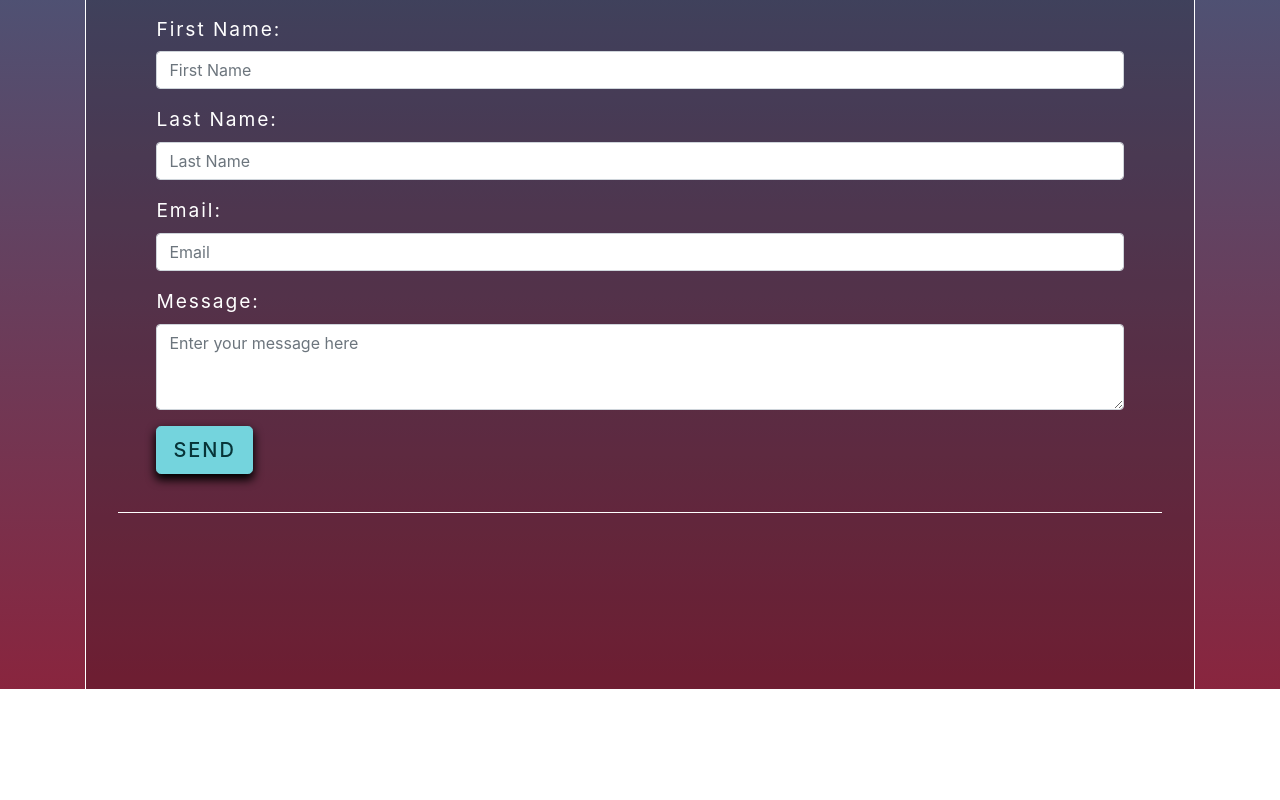
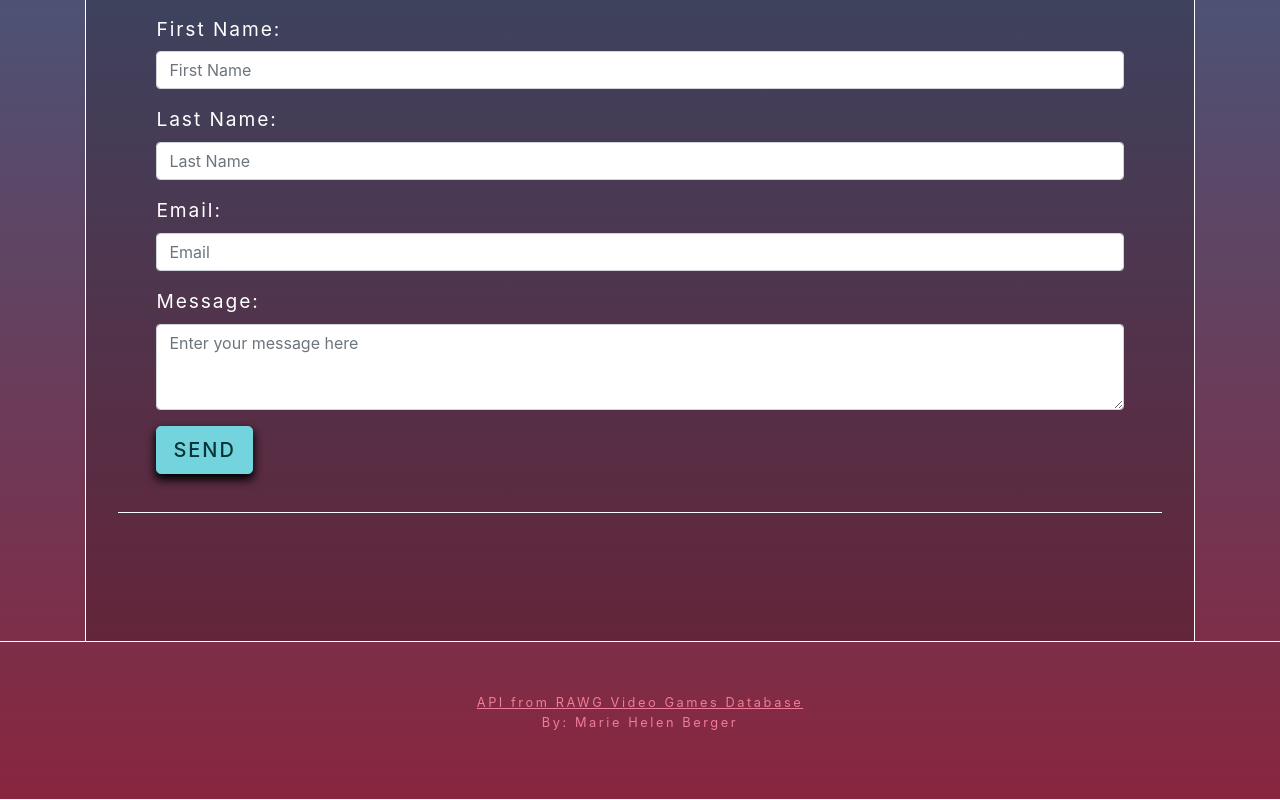
Before and after one commit to mie91/marie-berger-js-frameworks-ca, a React (Create React App) app: page /contact in a window 1280 px wide. Shown: the part 252-1052 px from the top of the page. Before the commit the page ends 941 px from the top, so only its background shows below. Built offline with nearby package versions, Linux system fonts and the light colour scheme.

Commit message:
Added a footer

```diff
--- a/src/components/layout/Navigation.js
+++ b/src/components/layout/Navigation.js
@@ -14,6 +14,7 @@ import GameDetail from "../games/GameDetail";
 
 function Navigation() {
     return (
+      <>
       <Router>
         <Navbar variant="dark" expand="lg">
           <NavLink to="/" exact>
@@ -39,6 +40,13 @@ function Navigation() {
           </Switch>
         </Container>
       </Router>
+
+      <footer>
+
+        <a href="/userhttps://rawg.io/apidocss/123" className="footerLink">API from RAWG Video Games Database</a>
+        <p>By: Marie Helen Berger</p>
+      </footer>
+      </>
     );
 }
 
--- a/src/index.css
+++ b/src/index.css
@@ -19,14 +19,11 @@ code {
   background: linear-gradient(to right, #0b8793, #360033);
 
   */
-
   background: #3a6186;
   background: -webkit-linear-gradient(to top, #89253e, #3a6186);
   background: linear-gradient(to top, #89253e, #3a6186);
+}
 
-
-
-}
 
 .navbar {
   border-top: solid white 1px;
@@ -34,6 +31,27 @@ code {
   font-size: 1.1em;
   text-transform: uppercase;
   letter-spacing: 0.2em;
+}
+
+footer {
+  text-align: center;
+  padding: 4em;
+  color: #f17c99;
+  border-top: solid white 1px;
+  border-bottom: solid white 1px;
+  font-size: 0.8em;
+  letter-spacing: 0.2em;
+
+}
+
+.footerLink {
+  color: #f17c99;
+  text-decoration: underline;
+}
+
+.footerLink:hover {
+  color: #ffffff;
+  text-decoration: none;
 }
 
 
@@ -49,8 +67,6 @@ span.navbar-brand {
   padding: 2em;
   border-left: solid 1px #ffffff;
   border-right: solid 1px #ffffff;
-  padding-bottom: 11em;
-
 }
 
 
@@ -204,6 +220,7 @@ div.card {
   padding: 2em;
   margin-top: 2em;
   color: #ffffff;
+  margin-bottom: 5em;
 }
 
 
```
